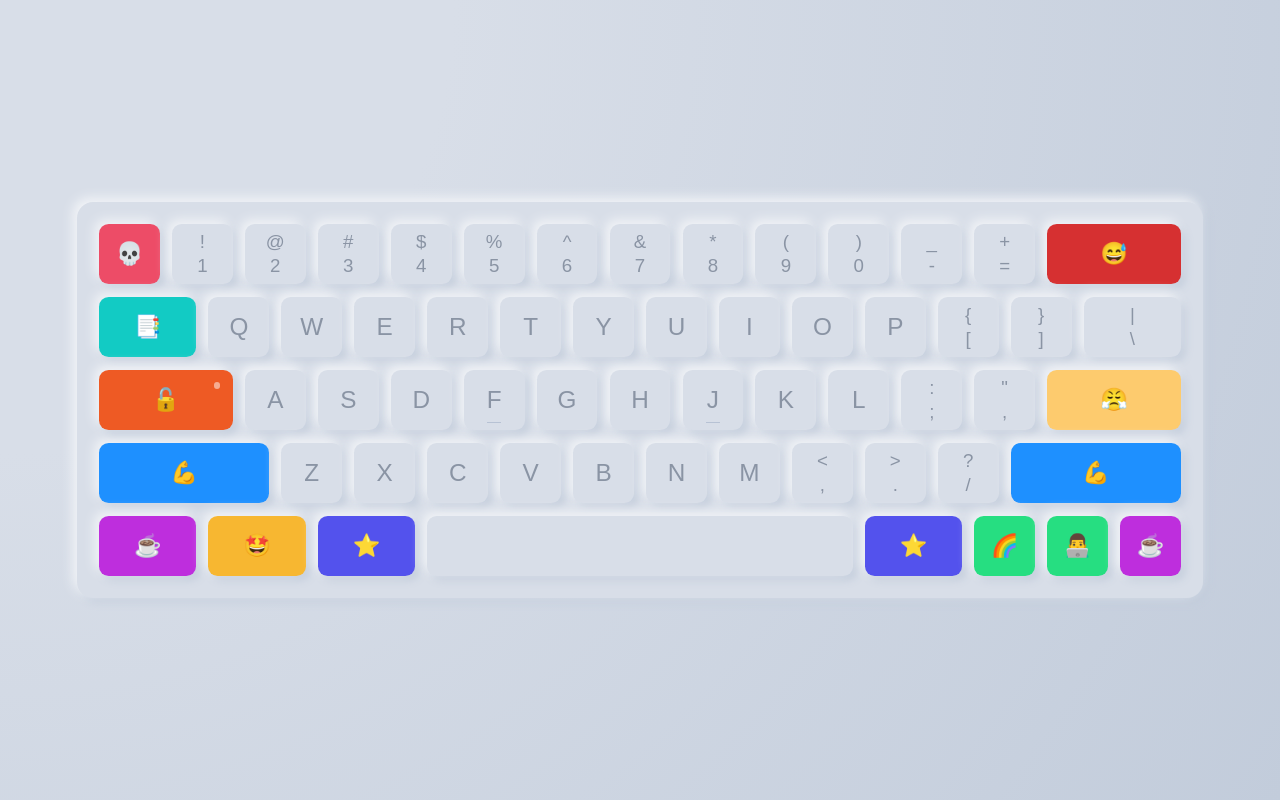
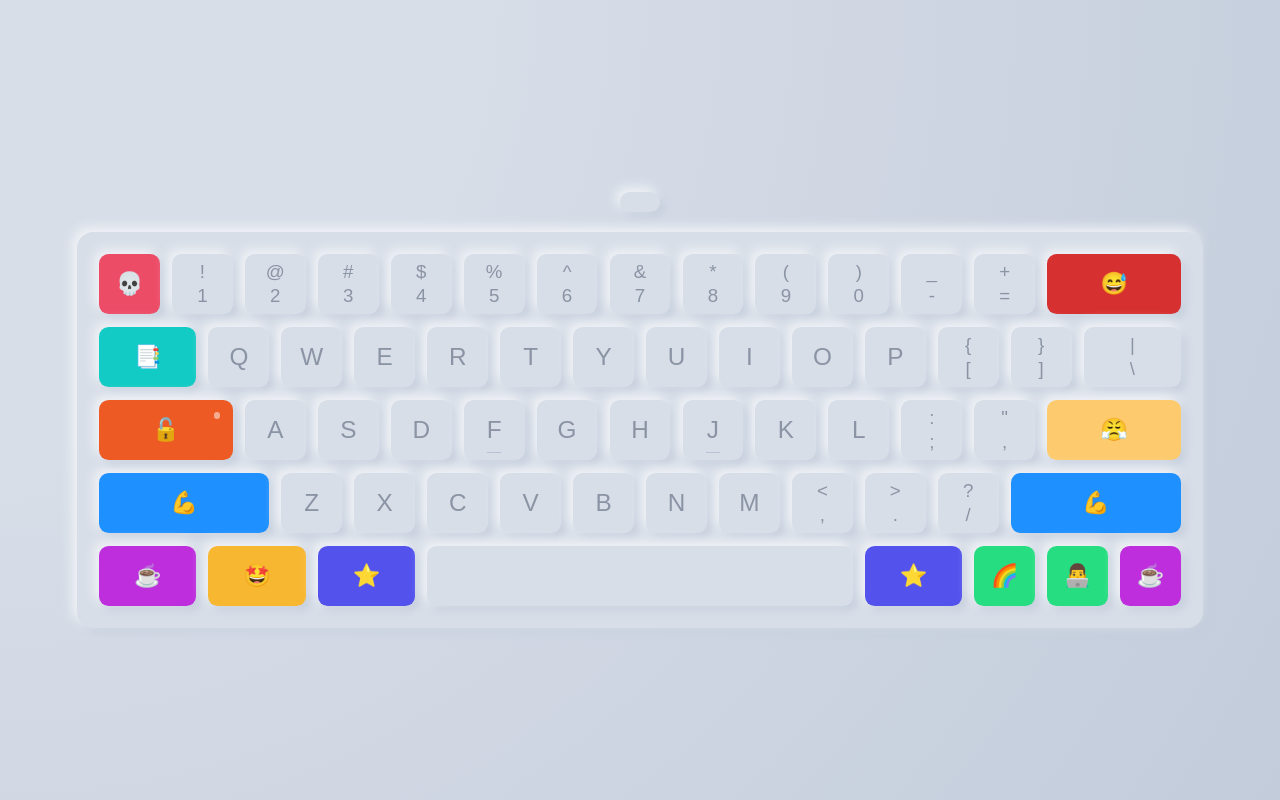
Before and after one commit to IbrahimShafiq4/neumorphism-keyboard, a plain HTML site: page index.html in a window 1280 px wide. Drawn offline with Linux system fonts and the light colour scheme.

Commit message:
Update index.html

```diff
--- a/index.html
+++ b/index.html
@@ -18,7 +18,8 @@
       box-shadow: -0.316666666666667vw -0.316666666666667vw 0.95vw #f3f5f8, 0.316666666666667vw 0.316666666666667vw 0.633333333333333vw #c2ccdb;
     }
 
-    .keyboard .key {
+    .keyboard .key,
+    .text {
       border-radius: 0.76vw;
       grid-column: auto/span 2;
       width: 100%;
@@ -36,7 +37,14 @@
       user-select: none;
     }
 
+    .text {
+      margin: 20px auto;
+      width: fit-content;
+      padding: 10px 20px;
+    }
+
     .keyboard .key:hover,
+    .text:hover,
     .keyboard .key.pressed {
       transform: perspective(300px) scale(0.97);
       box-shadow: inset -0.316666666666667vw -0.316666666666667vw 0.95vw -0.158333333333333vw #f6f8fa, inset 0.316666666666667vw 0.316666666666667vw 0.633333333333333vw #c2ccdb;
@@ -268,6 +276,8 @@
 
   <!-- 60% layout-->
   <!-- ------------------------------------------------->
+  <div>
+    <p class="text"></p>
     <div class="keyboard">
       <div class="key s2 esc" data-key="💀">💀</div>
       <div class="key" on-shift="!" data-key="1">1</div>
@@ -331,6 +341,8 @@
       <div class="key s2 fn down" data-key="👨‍💻">👨‍💻</div>
       <div class="key s2 control right" data-key="☕">☕</div>
     </div>
+  </div>
+
   <script>
     keyHash = {
       8: ".back",
@@ -363,6 +375,8 @@
 
     const cap = document.querySelector('.cap');
 
+    let elTextContent = document.querySelector('.text');
+
     function checkCaps() {
       if (event.getModifierState("CapsLock")) {
         cap.classList.add('on')
@@ -377,14 +391,24 @@
       if (!target) target = `.key[data-key="${String.fromCharCode(e.keyCode)}"]`;
       const key = document.querySelector(target);
       key && key.classList.toggle("pressed");
+
+      console.log(e.key)
+
+      let elTextContent = document.querySelector('.text');
+      elTextContent.textContent += e.key
+
     };
 
     function unPress(e) {
       if (e.propertyName === "transform") this.classList.remove("pressed");
     }
 
-
     window.addEventListener("keydown", handleKeyDown);
+    window.addEventListener("click", (e) => {
+      if (e.target.classList.contains('key')) {
+        elTextContent.textContent += e.target.textContent.toLowerCase()
+      }
+    });
     const keys = document.querySelectorAll(".key");
     keys.forEach((k) => k.addEventListener("transitionend", unPress));
   </script>
```
Lines whose indentation alone changed are shown as unchanged.
